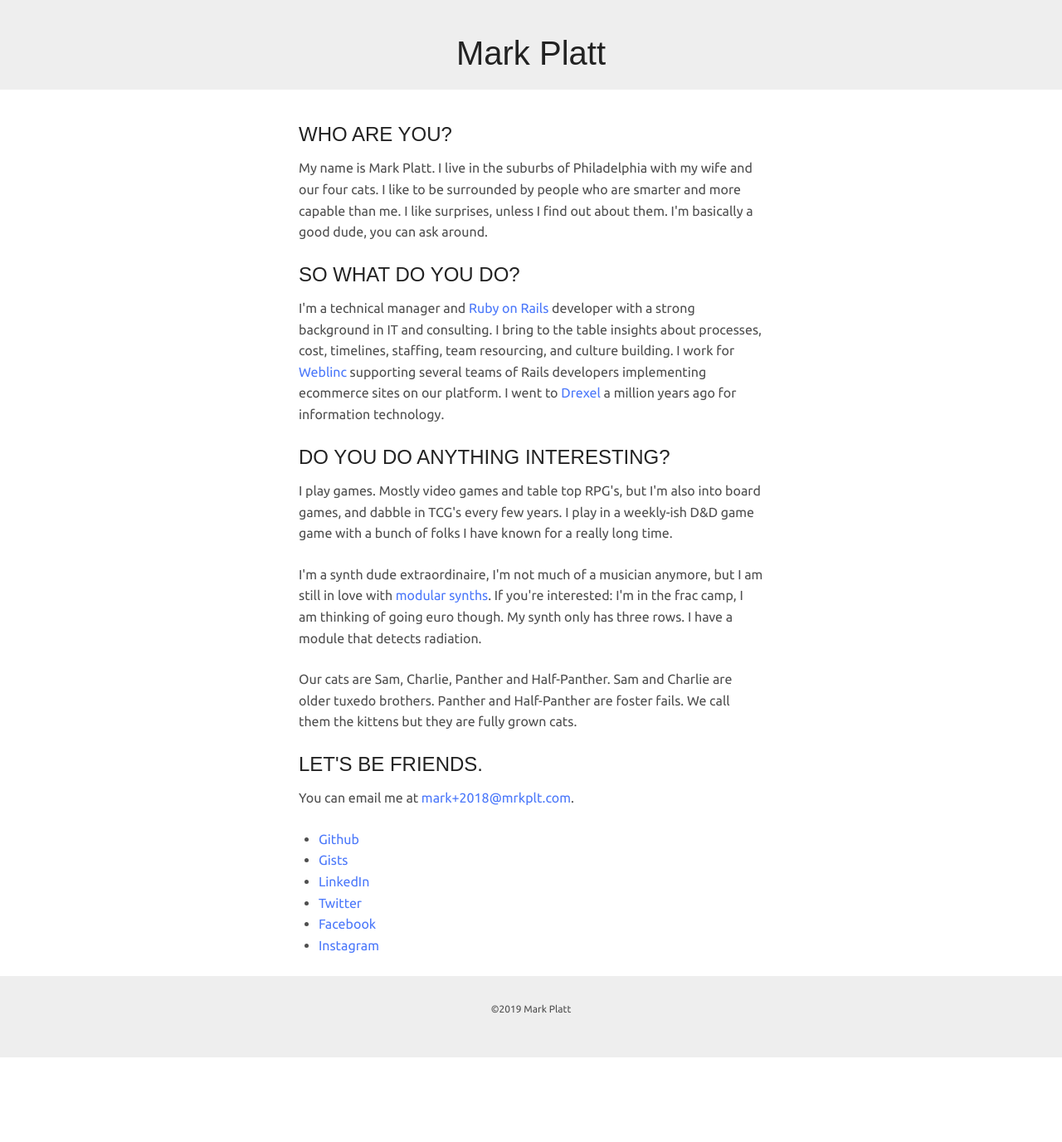
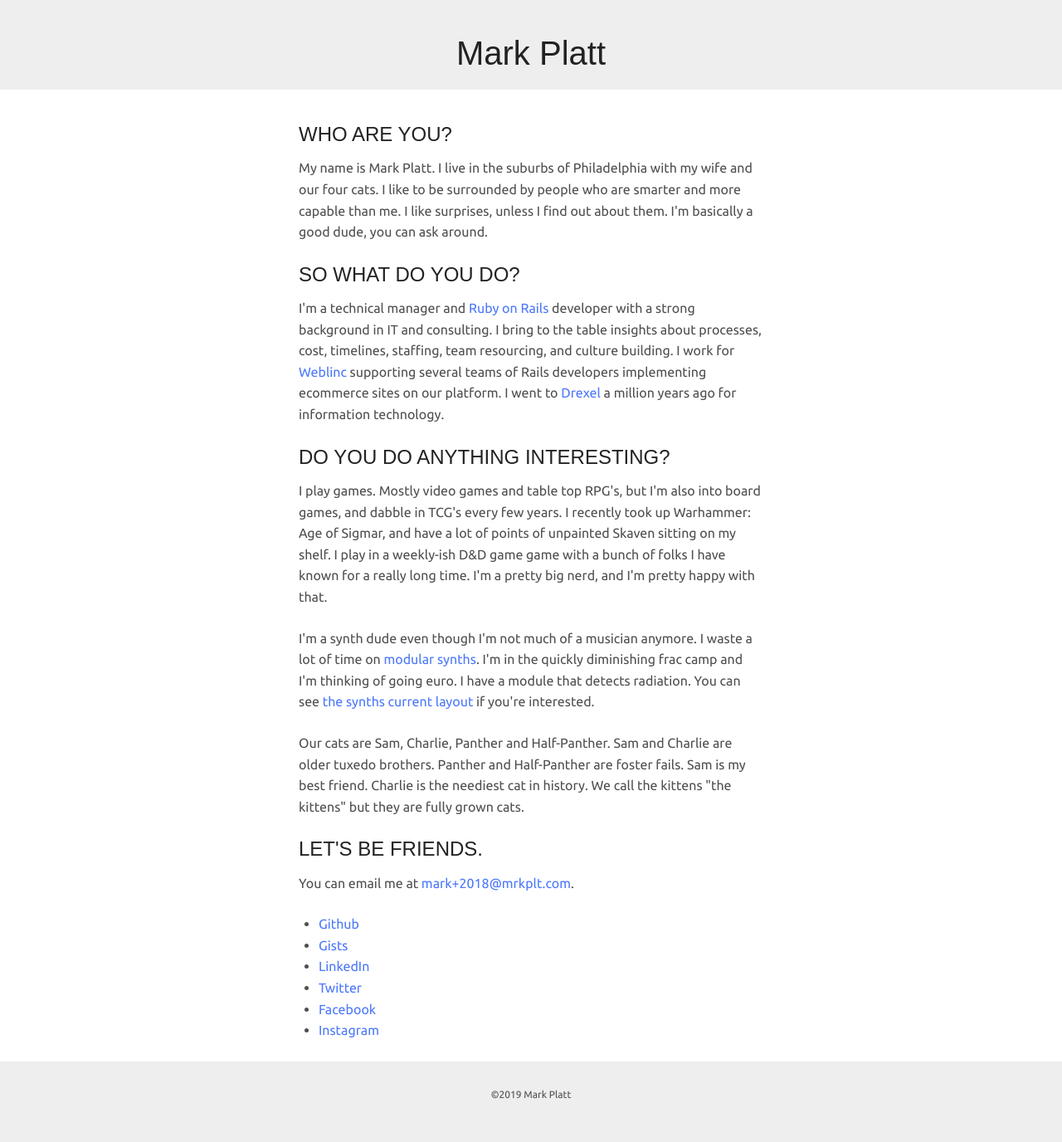
Before and after one commit to mrkplt/mrkplt.github.io, a Jekyll site: the page built from index.html, in a window 1280 px wide. Shown: the whole page at 83% size. Built offline with Jekyll 4.4.1, drawn with Linux system fonts in a browser that asks for light colours; some web fonts are replaced; before the commit the page ends 1274 px from its top, so only the background shows below that.

Commit message:
Update interests.html

```diff
--- a/_includes/interests.html
+++ b/_includes/interests.html
@@ -1,7 +1,7 @@
 <h2 id='interests'>Do you do anything interesting?</h2>
-  <p>I play games. Mostly video games and table top RPG's, but I'm also into board games, and dabble in TCG's every few years. I play in a weekly-ish D&amp;D game game with a bunch of folks I have known for a really long time.</p>
+  <p>I play games. Mostly video games and table top RPG's, but I'm also into board games, and dabble in TCG's every few years. I recently took up Warhammer: Age of Sigmar, and have a lot of points of unpainted Skaven sitting on my shelf. I play in a weekly-ish D&amp;D game game with a bunch of folks I have known for a really long time. I'm a pretty big nerd, and I'm pretty happy with that.</p>
 
-  <p>I'm a synth dude extraordinaire, I'm not much of a musician anymore, but I am still in love with <a href="http://en.wikipedia.org/wiki/Modular_synthesizer">modular synths</a>. If you're interested: I'm in the frac camp, I am thinking of going euro though. My synth only has three rows. I have a module that detects radiation.</p>
+  <p>I'm a synth dude even though I'm not much of a musician anymore. I waste a lot of time on <a href="http://en.wikipedia.org/wiki/Modular_synthesizer">modular synths</a>. I'm in the quickly diminishing frac camp and I'm thinking of going euro. I have a module that detects radiation. You can see <a href="https://www.modulargrid.net/f/racks/view/268380">the synths current layout</a> if you're interested.</p>
 
-  <p>Our cats are Sam, Charlie, Panther and Half-Panther. Sam and Charlie are older tuxedo brothers. Panther and Half-Panther are foster fails. We call them the kittens but they are fully grown cats.</p>
+  <p>Our cats are Sam, Charlie, Panther and Half-Panther. Sam and Charlie are older tuxedo brothers. Panther and Half-Panther are foster fails. Sam is my best friend. Charlie is the neediest cat in history. We call the kittens "the kittens" but they are fully grown cats.</p>
 <a href="#top" class='visually-hidden'>Top</a>
```
